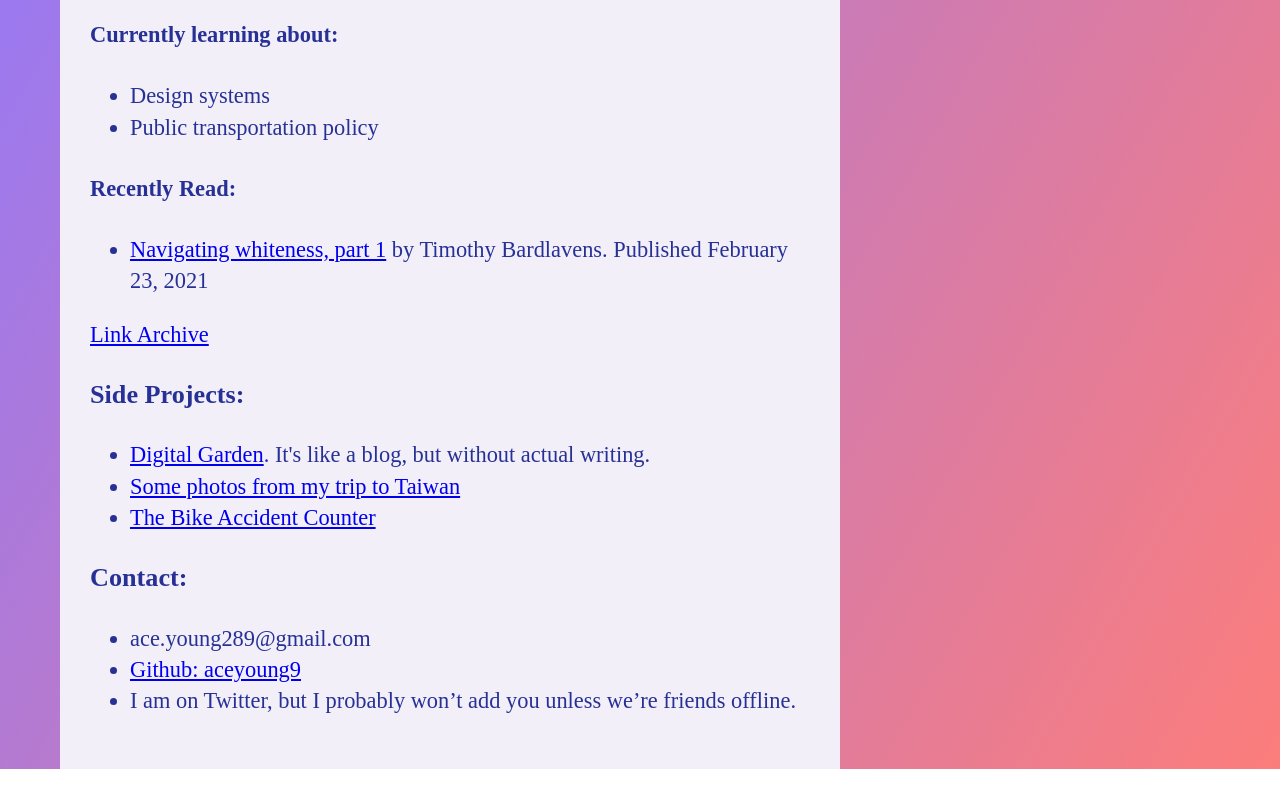
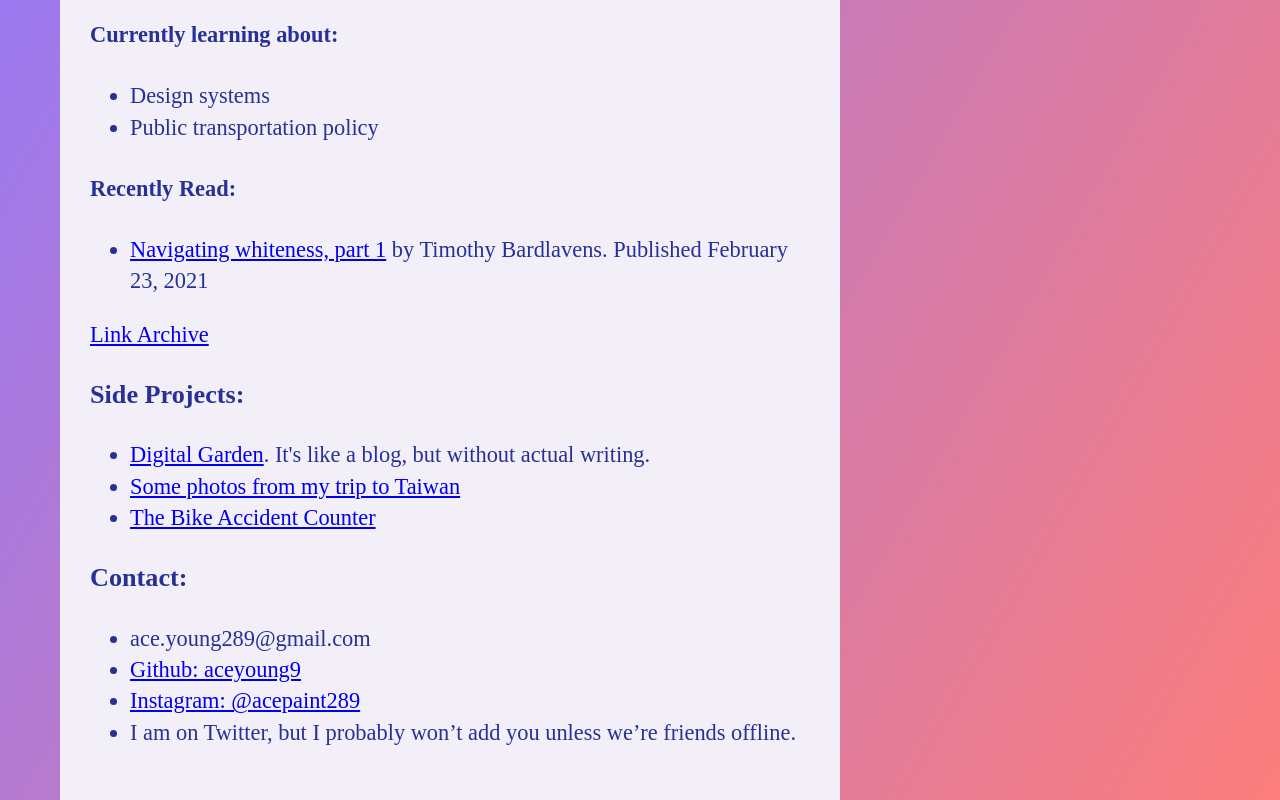
Before and after one commit to aceyoung9/aceyoung9.github.io, a Gatsby site: page / in a window 1280 px wide. Shown: the part 395-1195 px from the top of the page. Before the commit the page ends 1164 px from the top, so only its background shows below. Built offline with nearby package versions, Linux system fonts and the light colour scheme; Gatsby itself is replaced by a stand-in of ours.

Commit message:
🎨 Add that art IG handle lol

```diff
--- a/src/pages/index.js
+++ b/src/pages/index.js
@@ -62,6 +62,11 @@
         <a href="https://github.com/aceyoung9">Github: aceyoung9</a>
       </li>
       <li>
+        <a href="https://www.instagram.com/acepaint289/">
+          Instagram: @acepaint289
+        </a>
+      </li>
+      <li>
         I am on Twitter, but I probably won’t add you unless we’re friends
         offline.
       </li>
```
